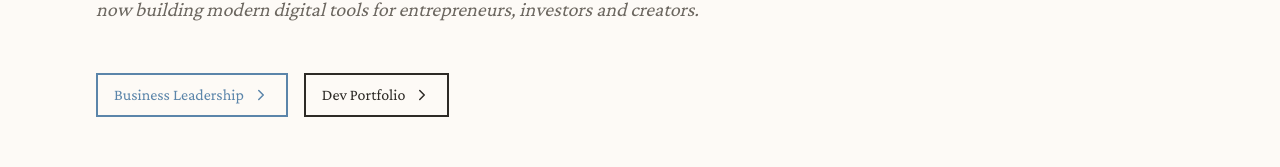
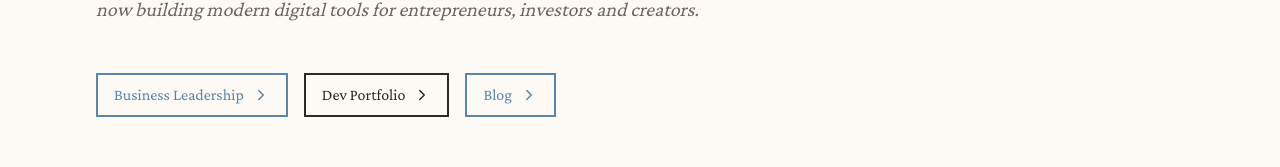
Before and after one commit to JoelFriedrich/portfolio, a React (Vite) app: page / in a window 1280 px wide. Shown: the part 479-646 px from the top of the page. Built offline with nearby package versions, Linux system fonts and the light colour scheme.

Commit message:
feat: add blog navigation button to hero section

```diff
--- a/src/App.tsx
+++ b/src/App.tsx
@@ -345,6 +345,12 @@ export default function App() {
             <a href="#dev" className="pixel-button-green flex items-center gap-2">
               Dev Portfolio <ChevronRight size={18} />
             </a>
+            <button
+              onClick={() => navigateTo('blog')}
+              className="pixel-button flex items-center gap-2 cursor-pointer"
+            >
+              Blog <ChevronRight size={18} />
+            </button>
           </div>
         </div>
       </section>
```
